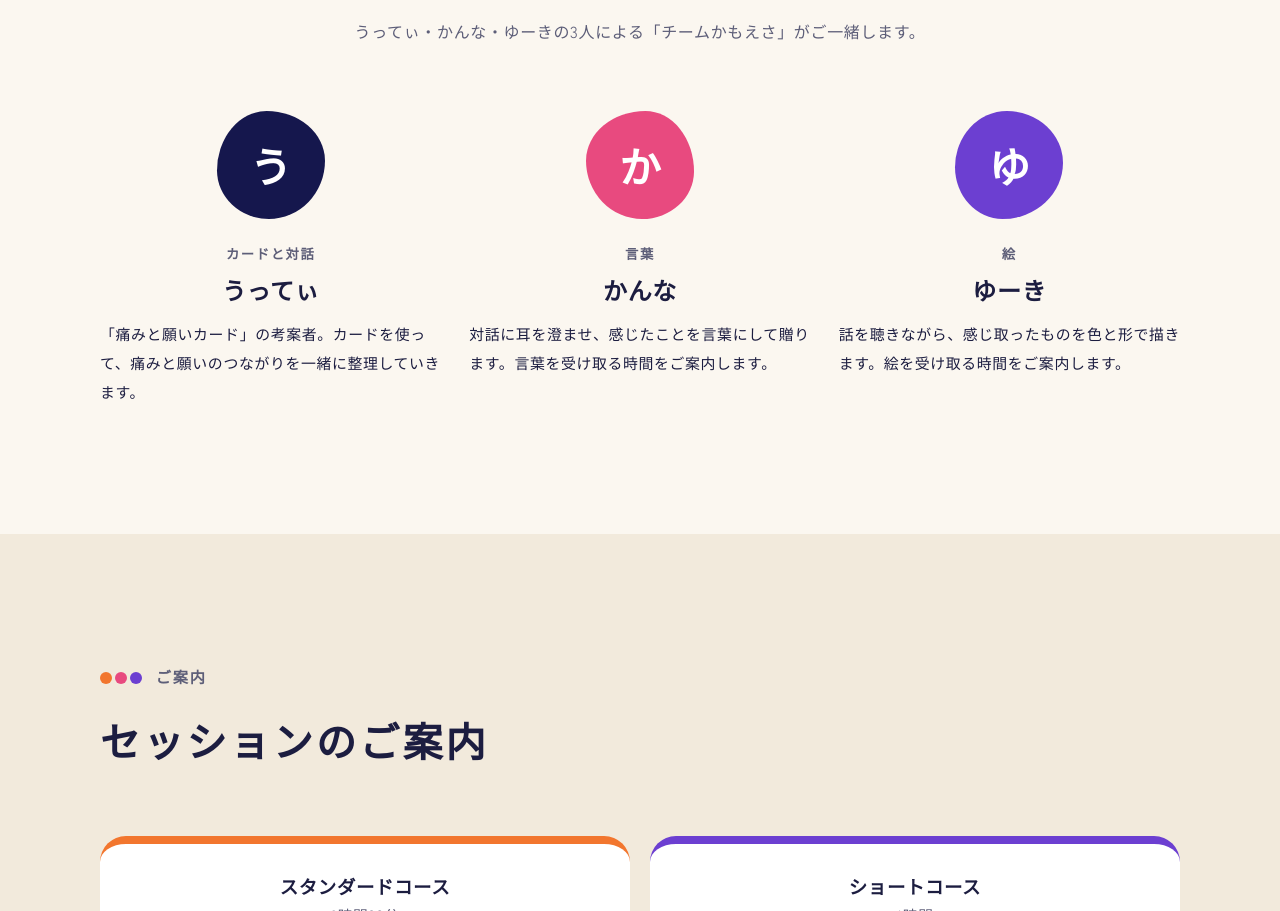
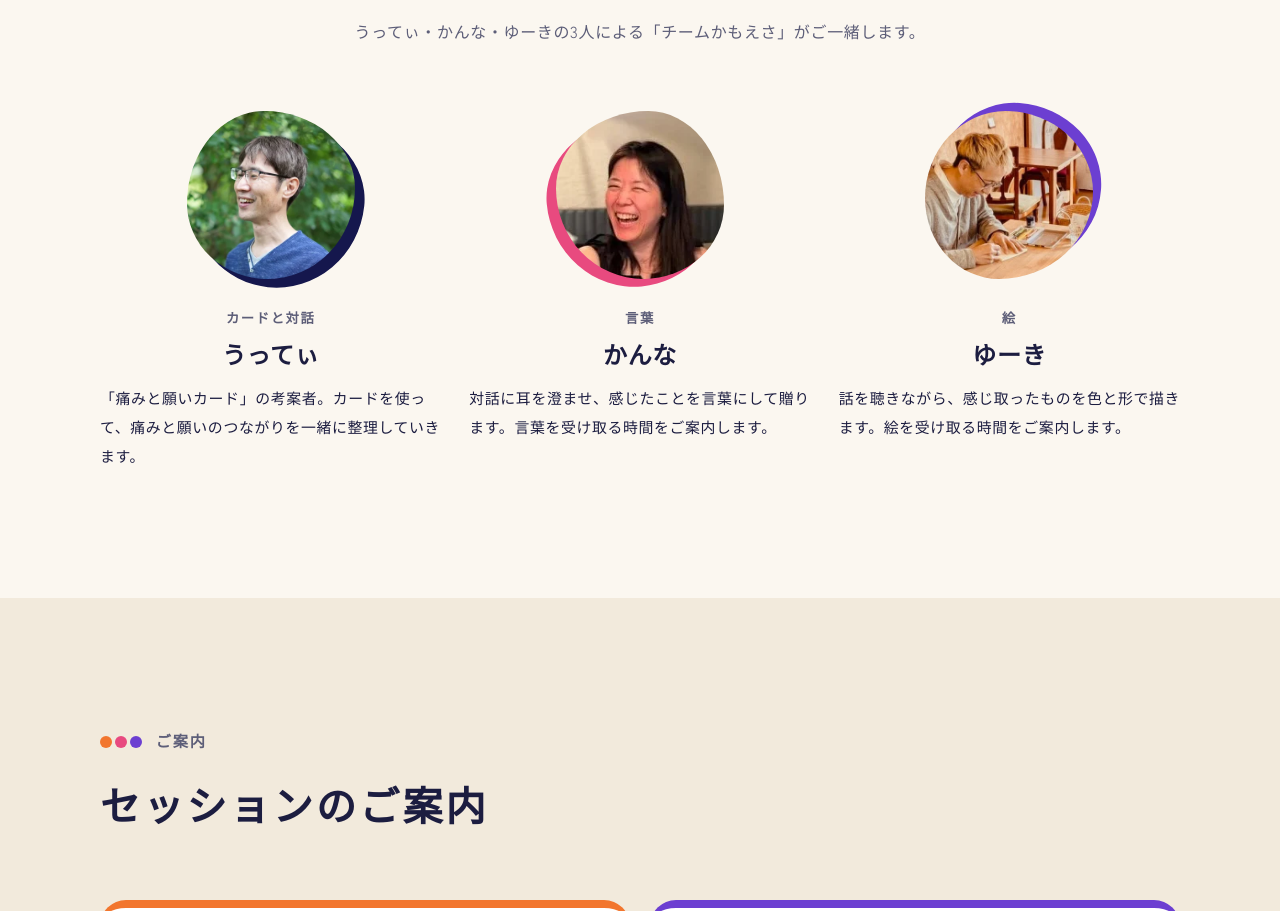
Before and after one commit to tgunship/landing_page, a plain HTML site: page negai-logo.html in a window 1280 px wide. Shown: the part 6709-7620 px from the top of the page. Drawn offline with Linux system fonts and the light colour scheme; a web font is replaced by a local one.

Commit message:
Add member photos to 願いのロゴ化セッション page
Co-Authored-By: Claude Fable 5.2 <noreply@anthropic.com>
Claude-Session: https://claude.ai/code/session_01PYhEyMQzaGittcYWcvfDU9

```diff
--- a/negai-logo.html
+++ b/negai-logo.html
@@ -204,9 +204,14 @@
     /* メンバー */
     .team { display: grid; grid-template-columns: repeat(3, 1fr); gap: 28px; }
     .member { text-align: center; }
-    .member__face { width: 108px; height: 108px; margin: 0 auto 18px; display: grid; place-items: center; font-family: var(--mincho); font-weight: 700; font-size: 2.6rem; color: var(--white); letter-spacing: 0; background: var(--navy); border-radius: 46% 54% 52% 48% / 55% 46% 54% 45%; }
-    .member:nth-child(2) .member__face { background: var(--pink); border-radius: 55% 45% 48% 52% / 46% 56% 44% 54%; }
-    .member:nth-child(3) .member__face { background: var(--purple); border-radius: 48% 52% 56% 44% / 52% 48% 52% 48%; }
+    .member__face { position: relative; width: 168px; height: 168px; margin: 0 auto 22px; }
+    .member__face::before { content: ""; position: absolute; inset: 0; background: var(--navy); border-radius: 46% 54% 52% 48% / 55% 46% 54% 45%; transform: translate(9px, 9px) rotate(6deg); }
+    .member__face picture { position: relative; display: block; width: 100%; height: 100%; overflow: hidden; border-radius: 46% 54% 52% 48% / 55% 46% 54% 45%; }
+    .member__face img { width: 100%; height: 100%; object-fit: cover; }
+    .member:nth-child(2) .member__face::before { background: var(--pink); transform: translate(-9px, 8px) rotate(-5deg); }
+    .member:nth-child(2) .member__face::before, .member:nth-child(2) .member__face picture { border-radius: 55% 45% 48% 52% / 46% 56% 44% 54%; }
+    .member:nth-child(3) .member__face::before { background: var(--purple); transform: translate(8px, -8px) rotate(4deg); }
+    .member:nth-child(3) .member__face::before, .member:nth-child(3) .member__face picture { border-radius: 48% 52% 56% 44% / 52% 48% 52% 48%; }
     .member small { font-family: var(--pen); font-weight: 600; color: var(--ink-soft); letter-spacing: .12em; }
     .member h3 { font-size: 1.5rem; margin: .1em 0 .4em; }
     .member p { margin: 0; font-size: .93rem; text-align: left; }
@@ -494,19 +499,19 @@
         </div>
         <div class="team">
           <article class="member rv">
-            <div class="member__face" aria-hidden="true">う</div>
+            <div class="member__face"><picture><source srcset="images/member-utty.webp" type="image/webp"><img src="images/member-utty.jpg" width="400" height="400" loading="lazy" alt="うってぃの写真。緑の木々を背に、眼鏡をかけて笑っている"></picture></div>
             <small>カードと対話</small>
             <h3>うってぃ</h3>
             <p>「痛みと願いカード」の考案者。カードを使って、痛みと願いのつながりを一緒に整理していきます。</p>
           </article>
           <article class="member rv">
-            <div class="member__face" aria-hidden="true">か</div>
+            <div class="member__face"><picture><source srcset="images/member-kanna.webp" type="image/webp"><img src="images/member-kanna.jpg" width="400" height="400" loading="lazy" alt="かんなの写真。大きく口を開けて笑っている"></picture></div>
             <small>言葉</small>
             <h3>かんな</h3>
             <p>対話に耳を澄ませ、感じたことを言葉にして贈ります。言葉を受け取る時間をご案内します。</p>
           </article>
           <article class="member rv">
-            <div class="member__face" aria-hidden="true">ゆ</div>
+            <div class="member__face"><picture><source srcset="images/member-yuki.webp" type="image/webp"><img src="images/member-yuki.jpg" width="400" height="400" loading="lazy" alt="ゆーきの写真。木のテーブルで、色ペンを横に置いて絵を描いている"></picture></div>
             <small>絵</small>
             <h3>ゆーき</h3>
             <p>話を聴きながら、感じ取ったものを色と形で描きます。絵を受け取る時間をご案内します。</p>
```
Also changed, not shown: images/member-kanna.jpg (added), images/member-kanna.webp (added), images/member-utty.jpg (added), images/member-utty.webp (added), images/member-yuki.jpg (added), images/member-yuki.webp (added), 1 other file.
